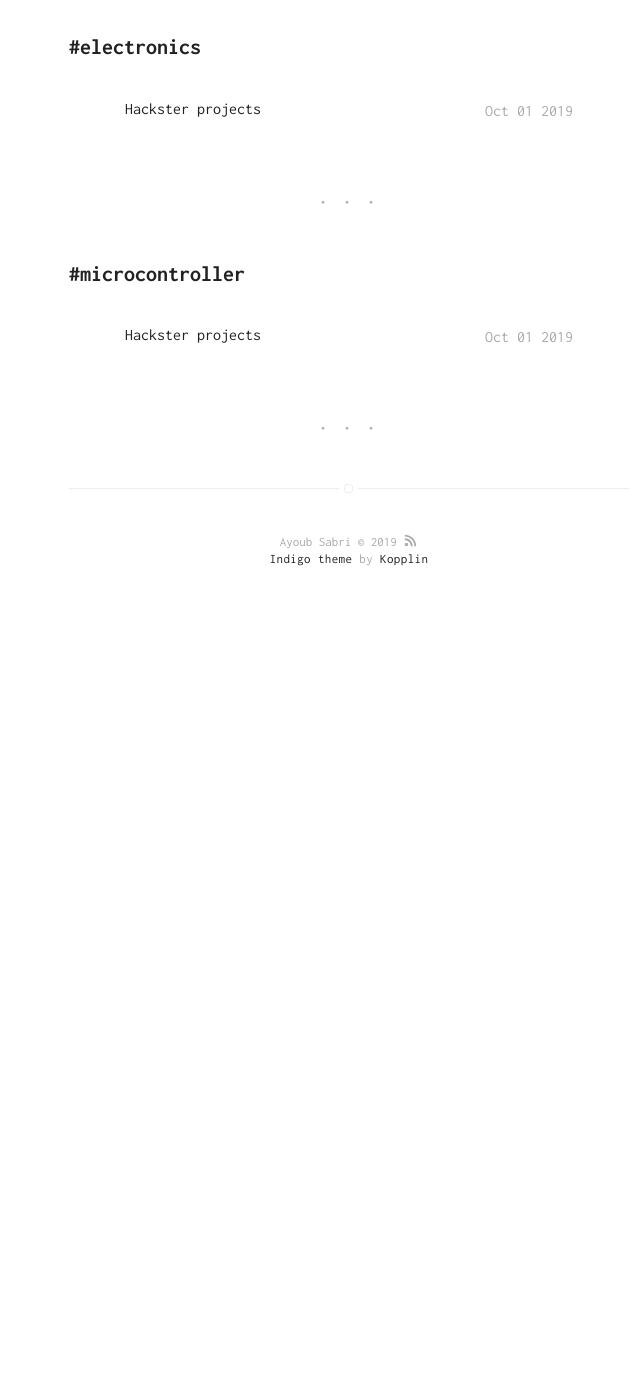
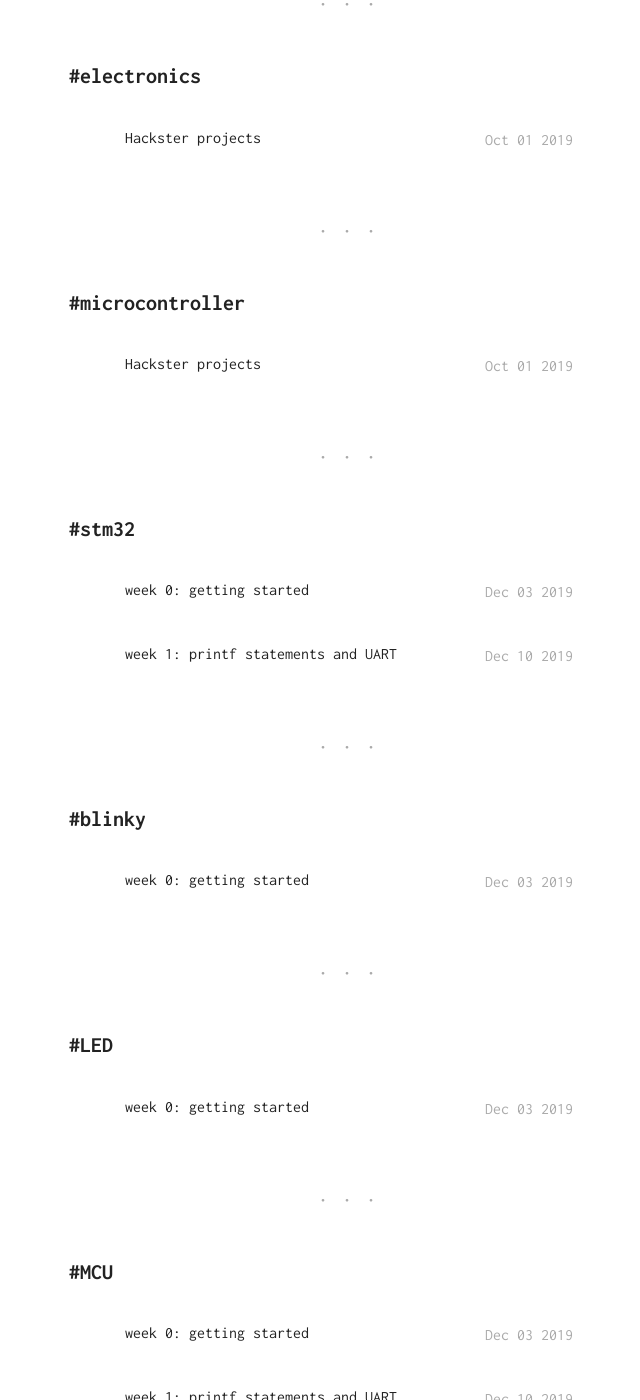
Before and after one commit to ayoubsvbri/ayoubsabri.github.io, a Jekyll site: the page built from tags.html, in a window 1280 px wide and 1400 px high, scrolled down 2797 px. Shown: the whole window, without its empty margins (291-931 px from the left). Built offline with Jekyll 4.4.1, drawn with Linux system fonts in a browser that asks for light colours; before the commit the page ends 3427 px from its top, so only the background shows below that; some of the changed lines change nothing that is shown; some of the changed text lies outside the part shown.

Commit message:
add tutorial 1

````diff
--- a/_config.yml
+++ b/_config.yml
@@ -29,9 +29,9 @@
 # analytics-piwik-id: 1
 
 # if you don't want comments in your posts, leave categories empty
-disqus:
-  shortname: mydisqus # enter this from your disqus account
-  categories: [blog] # only show disqus for posts that have these categories
+# disqus:
+#   shortname: mydisqus # enter this from your disqus account
+#   categories: [blog] # only show disqus for posts that have these categories
 
 # if you don't have any of social below, comment the line
 facebook: ayoub.sabri22/
@@ -75,7 +75,7 @@
 
 # if you don't need "about" or "blog", comment them out below
 about: true
-blog: false
+blog: true
 
 # do you want to show the "read time" of the posts?
 read-time: true
--- /dev/null
+++ b/_posts/2019-12-10-getting-started.markdown
@@ -0,0 +1,53 @@
+---
+title: "week 0: getting started"
+layout: post
+date: 2019-12-03 12:00
+image: /assets/images/markdown.jpg
+headerImage: false
+tag:
+- stm32
+- blinky
+- LED
+- MCU
+category: blog
+author: ayoubsabri
+description:
+---
+
+coming soon...
+
+<!-- ## introduction
+
+This post is the first of a collection in which I will cover some basic aspects of software development on microcontrollers. Everything you need if you want to apply the insights shown in this series is a stm32 board. Personally I will be using a _STM32L452_ from STMicroelectronics which comes with a Cortex-M4 core at 80 MHz, 512 kb of flash memory and 160 kb of SRAM. This microcontroller also integrates various peripherals:
+
+- GPIO
+- USART
+- I2C
+- SPI
+- DMA
+- ADC/DAC
+- timers
+- watchdog
+- and many others...
+
+In this series of tutorials I will try to explore as much of them as I can. -->
+
+<!-- ## setup the toolchain
+
+I really recommend [this][1] guide. It has written for macOS but it shouldn't be that different for linux users. Follow the steps and at the end you should have installed on your machine:
+- GNU ARM toolchain (compiler, debugger and others...)
+- STCubeMX (makefile generation, Hardware Abstraction Layer and Low Level drivers)
+- STCubeProgrammer (flash the code on your board)
+- STLink (allows to launch a gdb server for debugging)
+
+## create a project
+
+- describe how to create a blinky project
+- how to compile
+- how to flash the code on the board -->
+
+<!-- ## references
+
+- [glegrain](https://github.com/glegrain/)
+
+[1]: https://github.com/glegrain/STM32-with-macOS -->
--- /dev/null
+++ b/_posts/2019-12-10-printf-uart.markdown
@@ -0,0 +1,165 @@
+---
+title: "week 1: printf statements and UART"
+layout: post
+date: 2019-12-10 12:00
+image: /assets/images/markdown.jpg
+headerImage: false
+tag:
+- stm32
+- printf
+- uart
+- MCU
+category: blog
+author: ayoubsabri
+description:
+---
+
+During the development of the firmware of an embedded system, we often need to send debug messages to verify the behaviour of the system. There are several ways to do this; the main ones are:
+
+- [semihosting][sh]: easy to use but very slow (needs a gdb server)
+- [ITM][itm]: the fastest way but not available on all processors' cores (Cortex-M3 and +)
+- [UART][uart]: the most employed and reliable (over a RS-232 hardware connection)
+
+In this tutorial, our goal is to be able to send debug messages with a microcontroller to a host machine (our computer in this case) through the UART. To do this, we'll need to setup a UART peripheral and redefine the `printf()` function.
+
+First of all, we are going to configure a new project (click [here][2] if you don't remember how to do it). Select your board from the menu and when you're asked if you want to configure the peripherals to their default mode click _yes_.
+
+<!-- ![Image](/assets/images/blog/1/setup.png) -->
+
+In this way _STM32CubeMX_ will automatically set the LED and the default UART interface for you. In my case it's the UART2.
+
+Configure it to the following settings:
+- baudrate: 115200 bps
+- word length: 8 bits (including parity)
+- parity: none
+- stop bits: 1 bit
+
+![Image](/assets/images/blog/1/uart.png)
+
+Don't forget to set the _Toolchain/IDE_ field of the _Project Manager_ tab to _Makefile_.
+
+Now that we are done with the configuration we can let _STM32CubeMX_ generate the code for us by clicking on the  _Generate Code_ button on the top right corner of the window. Let's have a look to it!
+
+## printf statements and UART
+
+You may notice in the first lines of the generated code that _STM32CubeMX_ has already declared a `UART_HandleTypeDef` object for us and also included its initialization function. A handle is a basic C structure which is used to store information about a peripheral. The initialization functions generated by the software will fill the fields of the handles with the chosen settings.
+
+As you may know, the `printf()` function performs a `write()` to send messages to the standard output. This function is a system call and given the size of the message it will send the characters one by one to the output by calling  `putchar()` (click [here][3] if you want to know more about `write()`).
+
+Microcontrollers such as STM32 don't come with an Operating System, so we need to find a _baremetal_ way to add system calls to the firmware. The easiest approach is to include [syscalls.c][4] to your project if it has not been created during the code generation phase. This file is a basic template and allow us to specify what we want to be done for each system call. In our case, we want the data to be transferred through the serial port when we execute a `printf()` call. In order to do this, we need to add `syscalls.c` to the makefile and make some changes.
+
+First of all, we need to export the symbol associated with the UART handle.
+
+```c
+extern UART_HandleTypeDef huart2;
+```
+
+Next, comment out the previous definition of `__io_putchar()` and replace it by the following:
+
+```c
+__attribute__((weak)) int __io_putchar(int ch)
+{
+    HAL_StatusTypeDef status = HAL_UART_Transmit(&huart2, (uint8_t *)&ch, 1, 0xFFFF);
+    return (status == HAL_OK ? ch : 0);
+}
+```
+
+Here we are explicitly redirecting the standard output to the UART2.
+
+Then, move back to `main.c` and insert the following lines in the `while(1)` loop:
+
+```c
+while(1){
+    printf("Hello world!\r\n");
+    for(i = 0; i < 500000; i++){}       // wait
+}
+```
+
+Add the standard library header file for input/output (needed for the printf) at the beginning of the file:
+
+```c
+#include <stdio.h>
+```
+
+Finally, compile and flash the binary as shown in the previous [tutorial][2].
+
+Now we're ready to see if it works. Once you've plugged your board, run this command and find which device is associated with it:
+
+```
+$ ls /dev/tty.*
+```
+
+When you've found it, run `screen` specifying the name of the device and the baudrate.
+
+```
+$ screen /dev/tty.usbmodem14103 115200
+```
+
+Hey, nothing happened... we could have forgotten something. Let's find out what!
+
+![Image](/assets/images/blog/1/nodata.png)
+
+## stlink and troubleshooting
+
+Before we getting into debugging you have to know what the _STLink_ is.
+
+The _STLink_ is a piece of hardware embedded on your board which allows to program and debug the microcontroller. When you connect a _STM32_ to your computer via a USB connection, you are actually plugged to the _STLink_. It happens that this component can be used to send (TX) and receive (RX) data from a host machine through the UART.
+
+I downloaded the _STM32L452RE-P_ [schematic][5] to investigate further and I have found something interesting.
+
+As you can see in the image below, the _STLink_ embedded on the board is directly connected to the LPUART1. The LP stands for Low Power and it seems that this version is the default one of the board for the exchanges with the outside world.
+
+![Image](/assets/images/blog/1/schematic.png)
+
+Our previous configuration was sending the `printf()` messages to the UART2 which was connected to anything (not so smart).
+
+Time to fix this! Go back to your _STM32CubeMX_ project and replace the UART2 with the LPUART1 keeping the same settings and re-generate the code (make sure that the new changes have been added to the source files; re-add the deleted lines if needed).
+
+![Image](/assets/images/blog/1/lpuart.png)
+
+Don't forget to update `syscall.c`:
+
+```c
+extern UART_HandleTypeDef hlpuart1;
+```
+
+```c
+__attribute__((weak)) int __io_putchar(int ch)
+{
+    HAL_StatusTypeDef status = HAL_UART_Transmit(&hlpuart1, (uint8_t *)&ch, 1, 0xFFFF);
+    return (status == HAL_OK ? ch : 0);
+}
+```
+
+Finally, compile and flash the board again.
+
+## it works!
+
+Now, if you run `screen` again, you should see some messages printed out to your console.
+
+![Image](/assets/images/blog/1/result.png)
+
+Isn't this great? :)
+
+During embedded firmware development, especially on development kits, it is really important to keep in mind that the behaviour of your system strongly depends on the electrical characteristics of the circuit.
+
+[Here][6] you can find the complete source code. I hope you enjoyed this article, stay tuned for the next one!
+
+## references
+
+Here are a bunch of links that helped me write this:
+
+- [STM32 with macOS](https://github.com/glegrain/STM32-with-macOS)
+- [how do i use the printf function on stm32?][1]
+- [difference between write and printf][3]
+
+[sh]: http://infocenter.arm.com/help/index.jsp?topic=/com.arm.doc.dui0471m/pge1358787046598.html
+[itm]: http://infocenter.arm.com/help/index.jsp?topic=/com.arm.doc.ddi0337e/BABCCDFD.html
+[uart]: https://en.wikipedia.org/wiki/Universal_asynchronous_receiver-transmitter
+
+[1]: https://electronics.stackexchange.com/questions/206113/how-do-i-use-the-printf-function-on-stm32
+[2]: http://ayoubsabri.github.io/getting-started
+[3]: https://stackoverflow.com/questions/21084218/difference-between-write-and-printf/21095842
+[4]: https://gist.github.com/AyoubSabri/d66990b71c9dd4ba298c9ae4bfb88dd8
+[5]: https://www.st.com/en/evaluation-tools/nucleo-l452re-p.html#resource
+[6]: https://gist.github.com/AyoubSabri/d3afda7d95f122583fd3daf6fcd02ab3
````
Also changed, not shown: assets/images/blog/1/lpuart.png (added), assets/images/blog/1/nodata.png (added), assets/images/blog/1/result.png (added), assets/images/blog/1/schematic.png (added), assets/images/blog/1/setup.png (added), assets/images/blog/1/uart.png (added).
